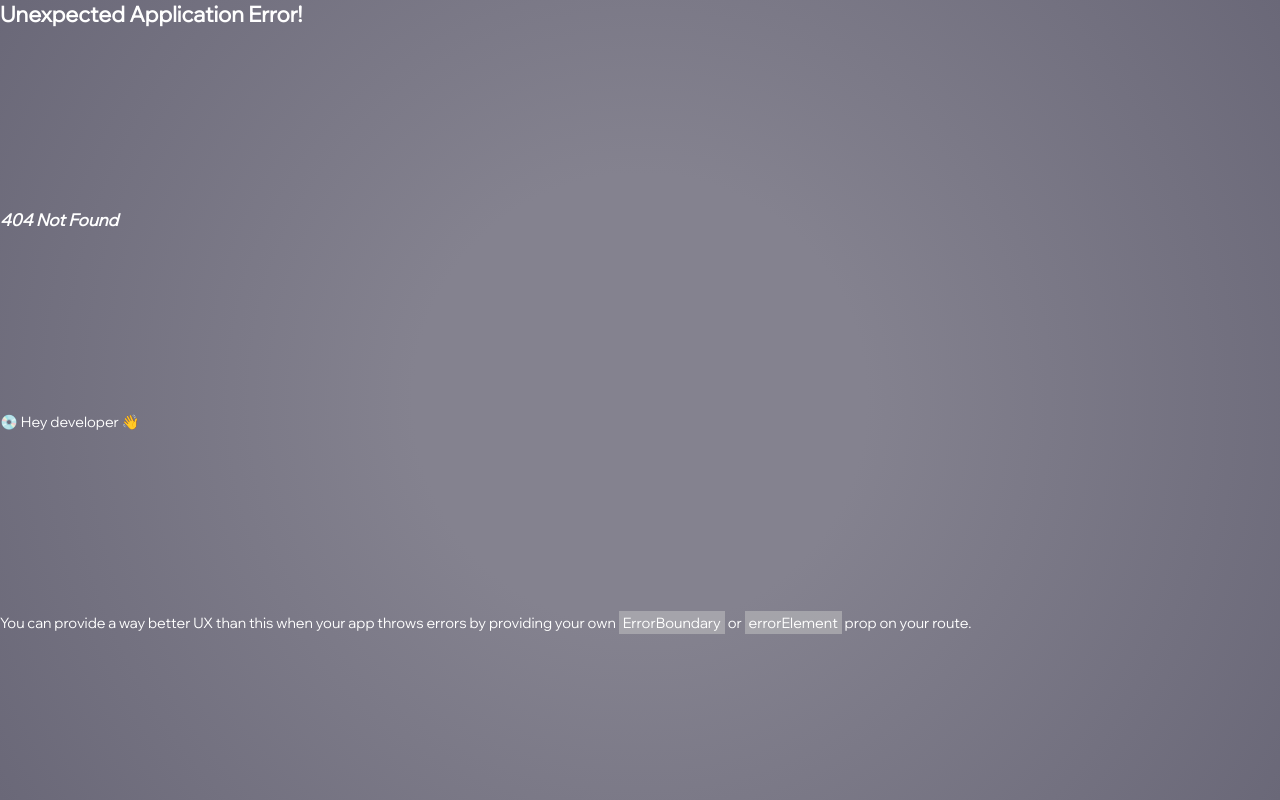
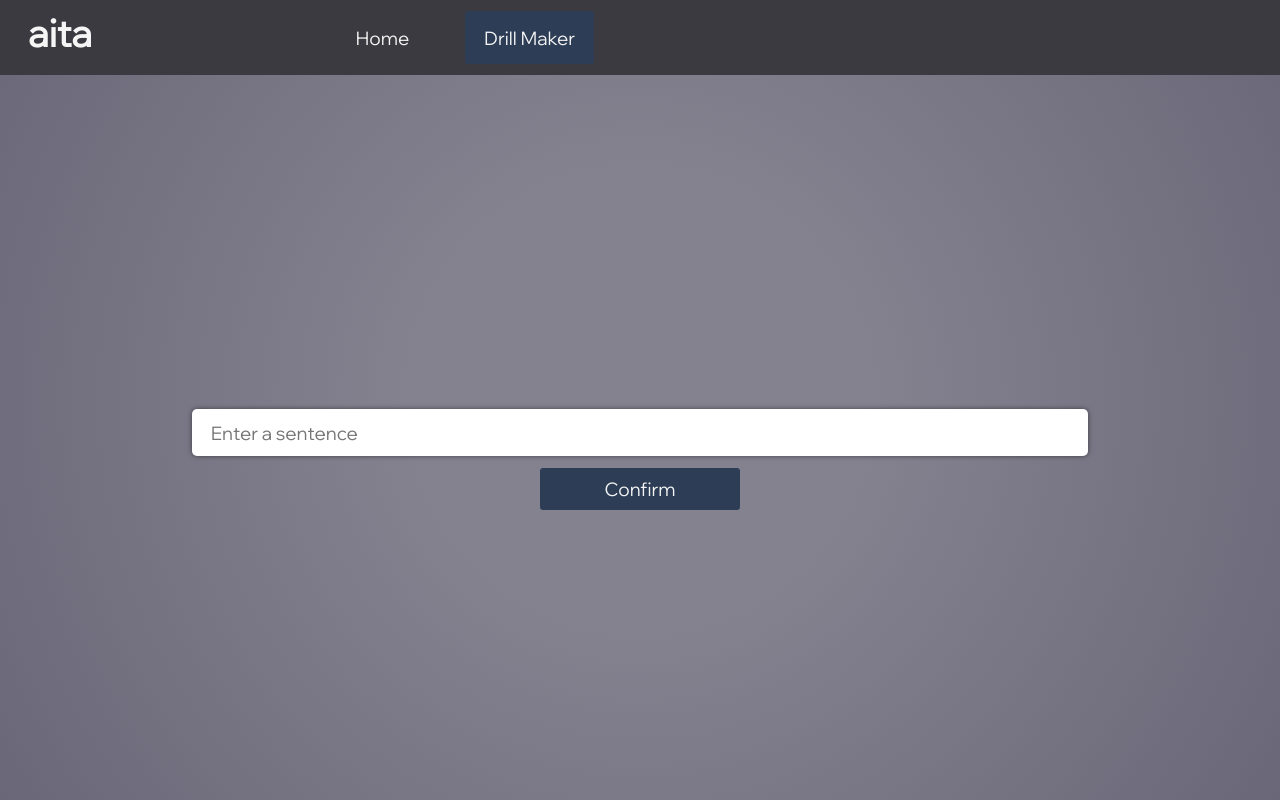
Before and after one commit to jvb-codes/Drill-Factory, a React (Create React App) app: page /drill-maker in a window 1280 px wide. Before the commit this address had no page. Built offline with nearby package versions, Linux system fonts and the light colour scheme.

Commit message:
Tweaked Routes

```diff
--- a/package.json
+++ b/package.json
@@ -1,6 +1,6 @@
 {
   "name": "aita",
-  "homepage": "https://jvb-codes.github.io/aita/",
+  "homepage": "https://jvb-codes.github.io/",
   "version": "1.0.0",
   "description": "",
   "keywords": [],
--- a/src/Navbar.js
+++ b/src/Navbar.js
@@ -10,7 +10,7 @@ export default function Navbar() {
     <>
       <div className={styles.logo}>aita</div>
       <nav>
-        <NavLink to="/aita">Home</NavLink>
+        <NavLink to="/">Home</NavLink>
         <NavLink to="drill-maker">Drill Maker</NavLink>
       </nav>
       {state.isMenuOpen ? (
--- a/src/routes/router.js
+++ b/src/routes/router.js
@@ -15,9 +15,9 @@ import ErrorPage from "../ErrorPage";
 export const router = createBrowserRouter(
   createRoutesFromElements(
     <>
-    <Route path="/aita" element={<Layout />} errorElement={<ErrorPage />}>
+    <Route path="/" element={<Layout />} errorElement={<ErrorPage />}>
       <Route index element={<Homepage />} />
-      <Route path="drill-maker" element={<DrillMaker />} />
+      <Route path="/drill-maker" element={<DrillMaker />} />
     </Route>
     </>
   )
```
